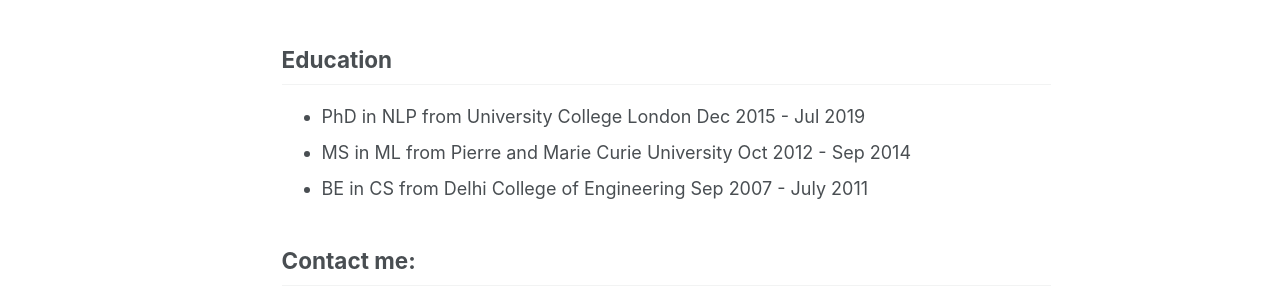
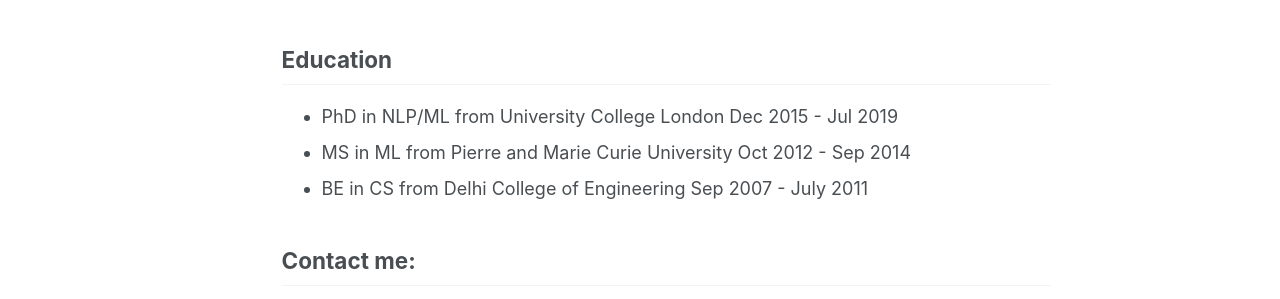
Before and after one commit to gauravsc/gauravsc.github.io, a Jekyll site: the page built from _pages/about.md, in a window 1280 px wide and 1343 px high. Shown: the part 806-1105 px from the top of the window. Built offline with Jekyll 4.4.1, drawn with Linux system fonts in a browser that asks for light colours; some web fonts are replaced.

```diff
--- a/_pages/about.md
+++ b/_pages/about.md
@@ -25,7 +25,7 @@ Work Experience
 
 Education
 ------
-* PhD in NLP from University College London Dec 2015 - Jul 2019
+* PhD in NLP/ML from University College London Dec 2015 - Jul 2019
 * MS in ML from Pierre and Marie Curie University Oct 2012 - Sep 2014
 * BE in CS from Delhi College of Engineering Sep 2007 - July 2011
 
```
